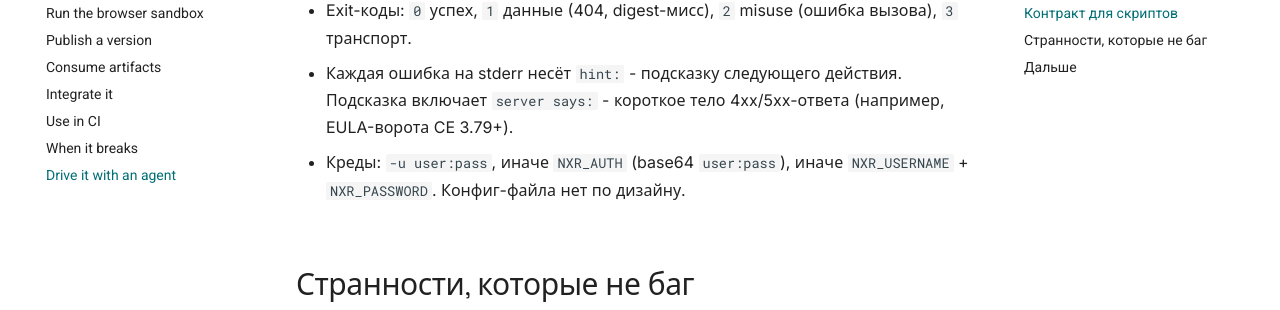
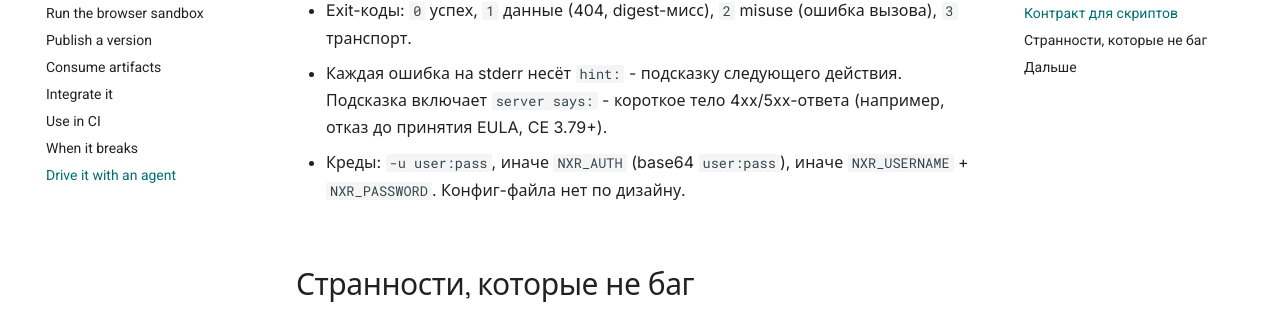
Before and after one commit to Lipen/nexus-raw, an MkDocs documentation site: the page built from docs/how-to/agents.md, in a window 1280 px wide and 900 px high, scrolled down 1680 px. Shown: the part 170-480 px from the top of the window. Built offline with MkDocs 1.6.1 and Material for MkDocs 9.7.7, drawn with Linux system fonts in a browser that asks for light colours; comment, search, counter and statistics services are not loaded.

Commit message:
docs: the russian pages stop saying gate

```diff
--- a/docs/how-to/agents.md
+++ b/docs/how-to/agents.md
@@ -36,7 +36,7 @@
 - `--json`: одна NDJSON-строка на событие, финальное событие всегда есть.
 - Exit-коды: `0` успех, `1` данные (404, digest-мисс), `2` misuse (ошибка вызова), `3` транспорт.
 - Каждая ошибка на stderr несёт `hint:` - подсказку следующего действия.
-  Подсказка включает `server says:` - короткое тело 4xx/5xx-ответа (например, EULA-ворота CE 3.79+).
+  Подсказка включает `server says:` - короткое тело 4xx/5xx-ответа (например, отказ до принятия EULA, CE 3.79+).
 - Креды: `-u user:pass`, иначе `NXR_AUTH` (base64 `user:pass`), иначе `NXR_USERNAME` + `NXR_PASSWORD`.
   Конфиг-файла нет по дизайну.
 
```
Also changed, not shown: README.ru.md (+1 -1 lines).
